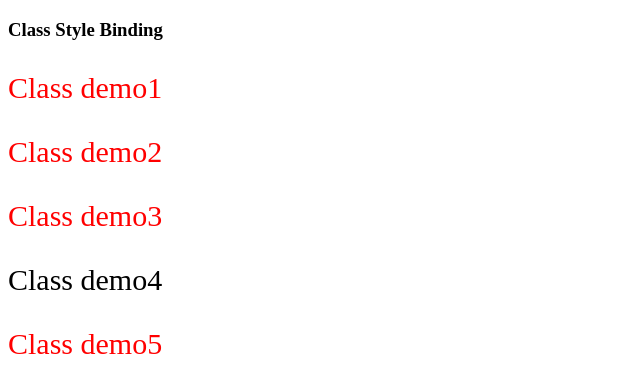
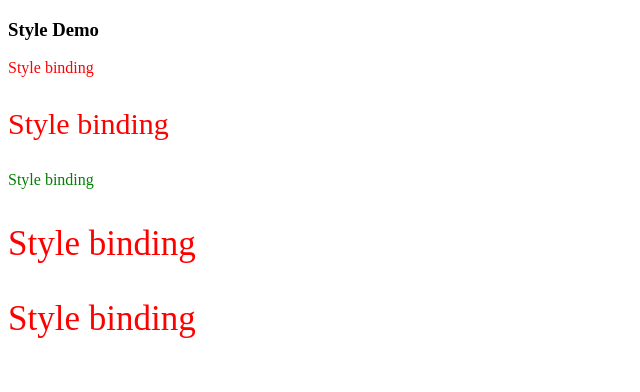
Before and after one commit to LYGreen/vue-learn, a Vue app: page / in a window 1280 px wide. Shown: the top 392 px of the page, without its empty margins (0-640 px from the left). Built offline with nearby package versions, Linux system fonts and the light colour scheme.

Commit message:
Style Demo

```diff
--- a/src/App.vue
+++ b/src/App.vue
@@ -12,6 +12,7 @@ import EventModifiers from './components/EventModifiers.vue';
 import ArrayList from './components/ArrayList.vue';
 import ComputedDemo from './components/ComputedDemo.vue';
 import ClassDemo from './components/ClassDemo.vue';
+import StyleDemo from './components/StyleDemo.vue';
 </script>
 
 <template>
@@ -27,5 +28,6 @@ import ClassDemo from './components/ClassDemo.vue';
     <!-- <EventModifiers/> -->
     <!-- <ArrayList/> -->
     <!-- <ComputedDemo/> -->
-    <ClassDemo/>
+    <!-- <ClassDemo/> -->
+    <StyleDemo/>
 </template>
--- /dev/null
+++ b/src/components/StyleDemo.vue
@@ -0,0 +1,25 @@
+<template>
+    <h3>Style Demo</h3>
+    <p :style="{ color: 'red' }">Style binding</p>
+    <p :style="{ color: 'red', fontSize: 30 + 'px' }">Style binding</p>
+    <p :style="{ color: activeColor }">Style binding</p>
+    <p :style="styleObject">Style binding</p>
+    <p :style="[styleObject]">Style binding</p>
+</template>
+
+<script>
+
+export default {
+    data() {
+        return {
+            activeColor: 'green',
+            styleObject: {
+                color: 'red',
+                // fontSize: 35 + 'px',
+                fontSize: '35px',
+            }
+        }
+    }
+}
+
+</script>
```
